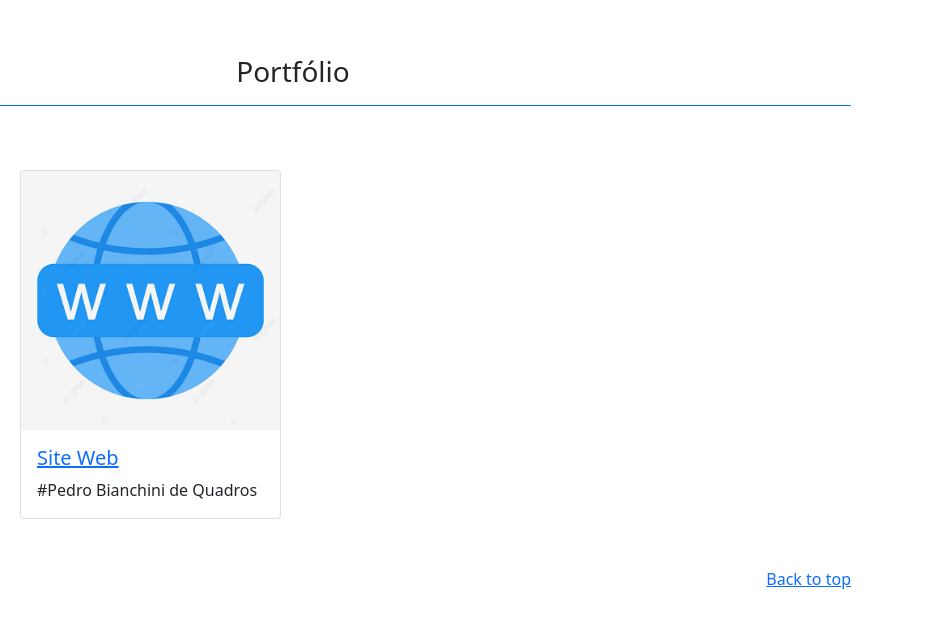
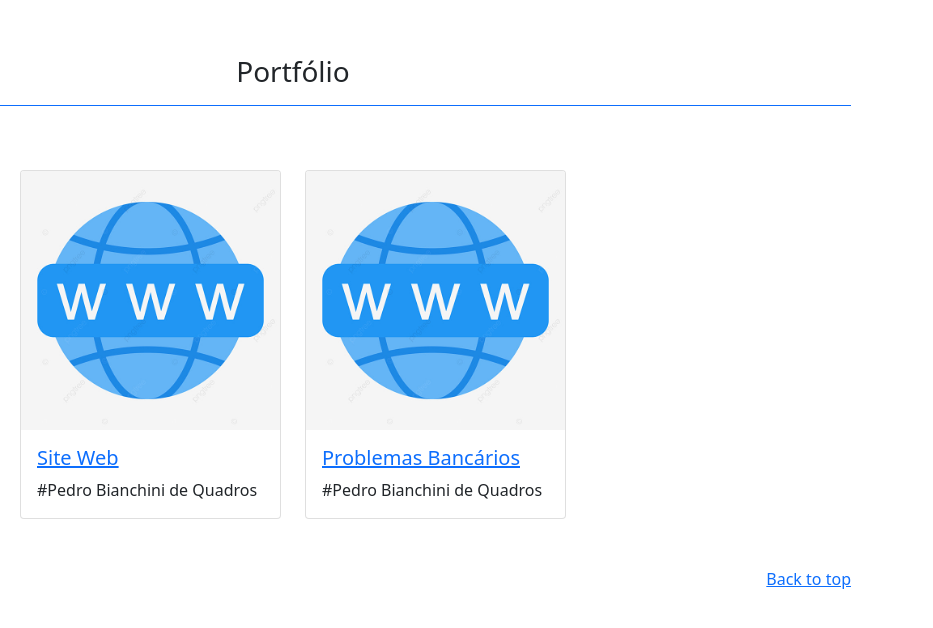
Before and after one commit to pedrobiqua/sitePessoal, a plain HTML site: page index.html in a window 1280 px wide. Shown: the part 620-1248 px from the top of the page, 347-1280 px from the left. Drawn offline with nearby package versions, Linux system fonts and the light colour scheme.

Commit message:
add projeto problemas bancarios

```diff
--- a/index.html
+++ b/index.html
@@ -61,11 +61,20 @@
                 <h5 class="card-title"><a href="#">Site Web</a></h5>
                 <p class="card-text">#Pedro Bianchini de Quadros</p>
               </div>
+            </div>
+          </div>
+          <div class="col-md-3">
+            <div class="card">
+              <img src="img/web.jpg" class="card-img-top" alt="web-logo">
+              <div class="card-body">
+                <h5 class="card-title" a href='#'><a href="https://github.com/pedrobiqua/Projeto-Problemas-banc-rios" target="_blank">Problemas Bancários</a></h5>
+                <p class="card-text">#Pedro Bianchini de Quadros</p>
+              </div>
+            </div>
           </div>
         </div>
       </div>
     </div>
-
 
 </main>
 <body>
```
